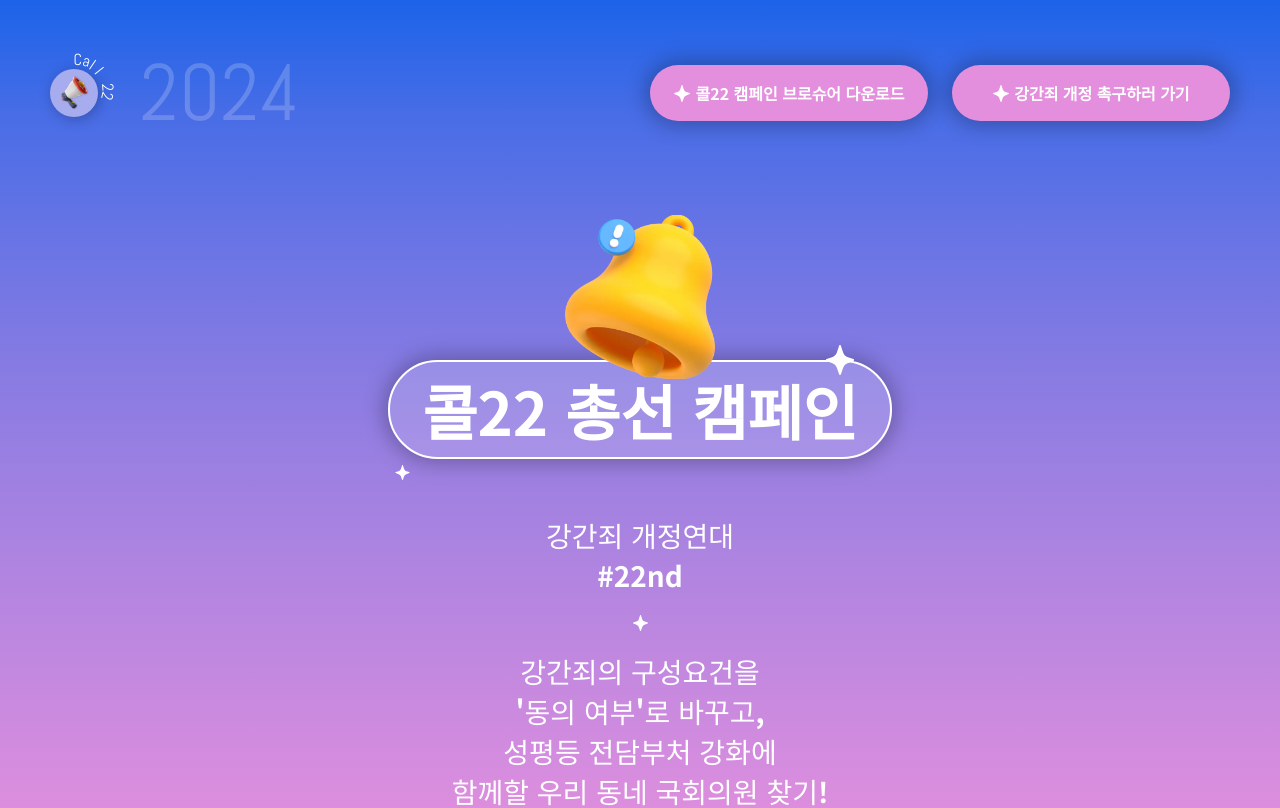
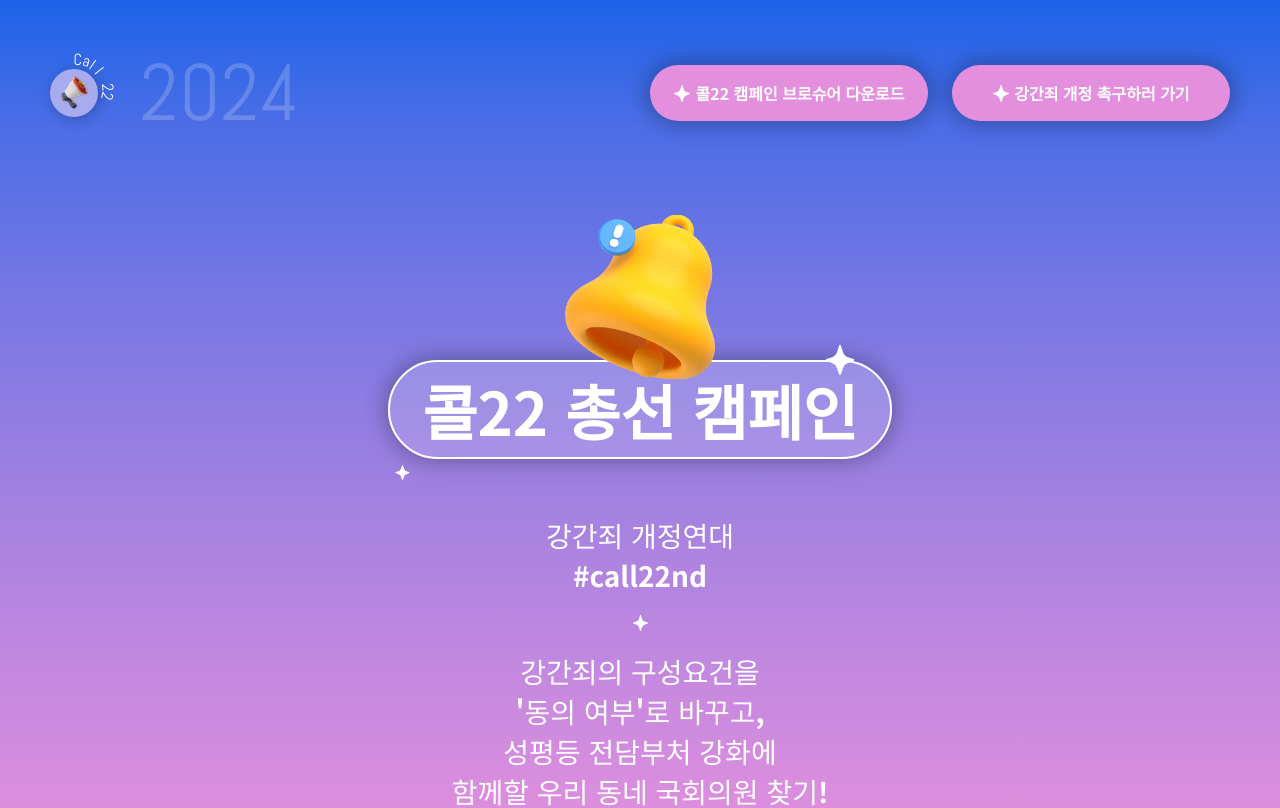
Before and after one commit to NullFull/call22nd, a Next.js app: page / in a window 1280 px wide. Shown: the top 808 px of the page. Built offline with nearby package versions, Linux system fonts and the light colour scheme; no server answers.

Commit message:
misc: #22nd -> #call22nd 수정

```diff
--- a/src/app/page.tsx
+++ b/src/app/page.tsx
@@ -78,7 +78,7 @@ export default function Home() {
         <div className="message textarea">
           <p>
             강간죄 개정연대<br />
-            #22nd
+            #call22nd
           </p>
           <MiniStar />
           <p>
```
